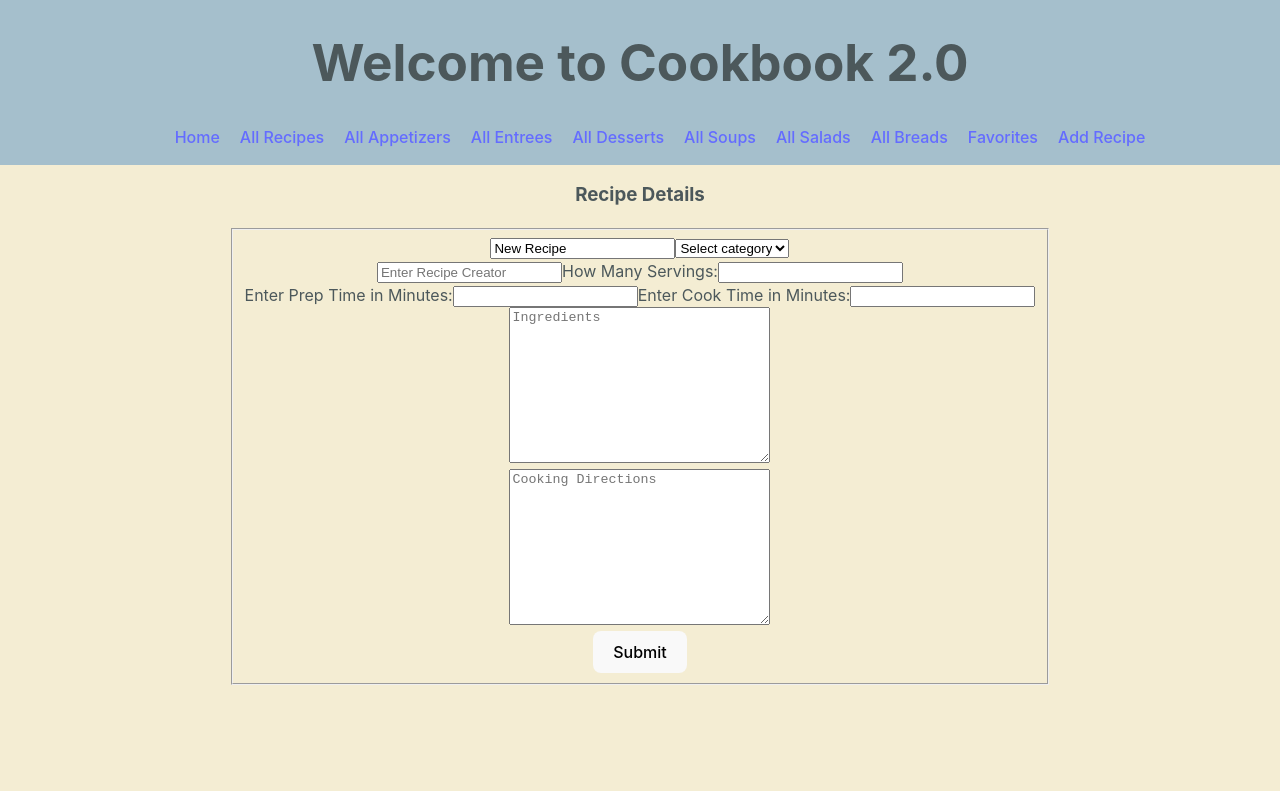
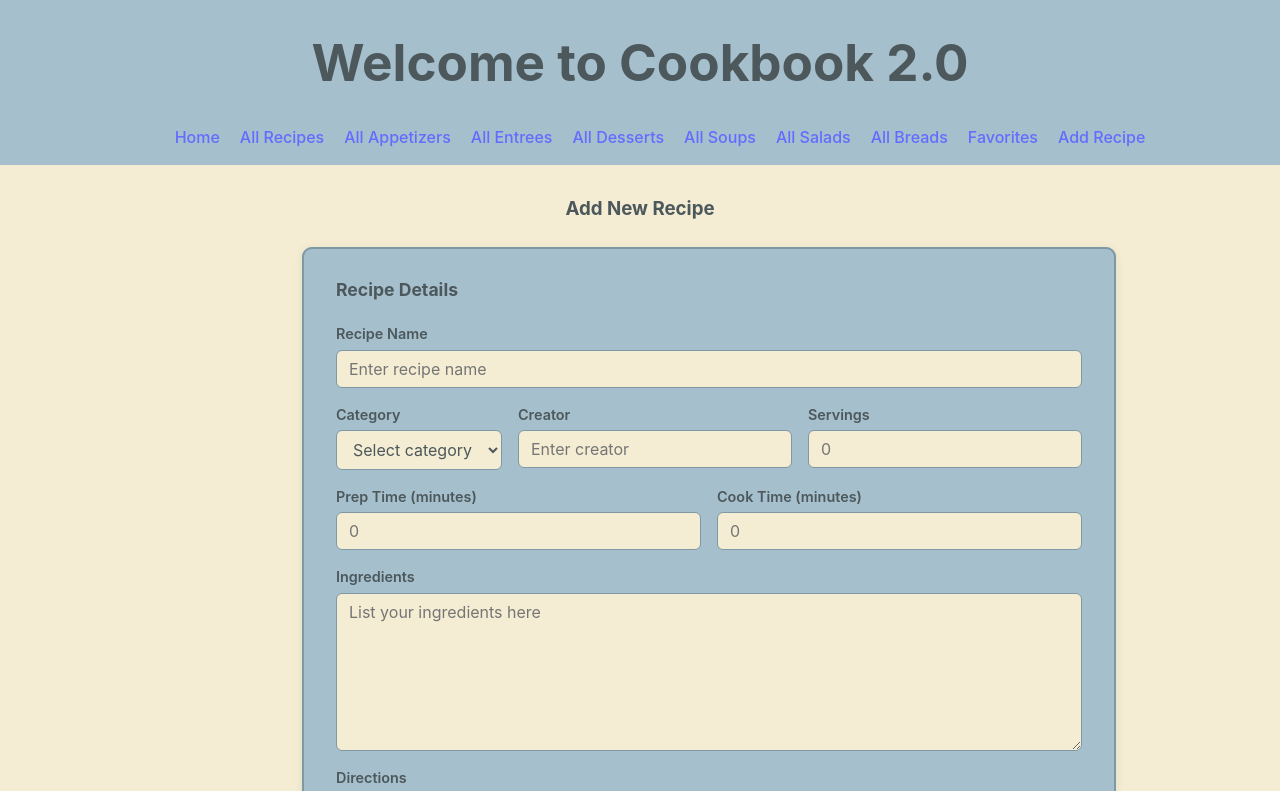
Before and after one commit to Irbricksceo/Cookbook-2.0, a React (Vite) app in the folder cookbookproject.client/: page /CreateEditRecipe in a window 1280 px wide. Shown: the top 791 px of the page. Built offline with nearby package versions, Linux system fonts and the light colour scheme.

Commit message:
Styling of application. Used Claude for practice.

```diff
--- a/cookbookproject.client/src/Components/CreateEditRecipe.jsx
+++ b/cookbookproject.client/src/Components/CreateEditRecipe.jsx
@@ -1,5 +1,6 @@
 import { useState } from 'react'
 import { useLocation, useNavigate } from 'react-router'
+import '../Styles/CreateEditRecipe.css'
 
 function CreateEditRecipe() {
 
@@ -7,7 +8,7 @@ function CreateEditRecipe() {
     const location = useLocation()
     const editingItem = location.state?.editingRecipe ? location.state.editingRecipe : {
         id: '',
-        name: 'New Recipe',
+        name: '',
         category: '',
         ingredients: '',
         steps: '',
@@ -31,6 +32,8 @@ function CreateEditRecipe() {
     const [servingsCount, setServingsCount] = useState(editingItem.servingsCount ?? "");
     const [isFavorite] = useState(editingItem.isFavorite ?? false);
 
+    const isEditing = !!(editingItem.id && editingItem.id !== '');
+
     const handleSubmit = async (e) => {
         e.preventDefault();
 
@@ -49,8 +52,8 @@ function CreateEditRecipe() {
         };
 
         try {
-            const url = editingItem.id && editingItem.id !== '' ? `https://localhost:7041/api/recipes/${editingItem.id}` : 'https://localhost:7041/api/recipes';
-            const method = editingItem.id && editingItem.id !== '' ? 'PUT' : 'POST';
+            const url = isEditing ? `https://localhost:7041/api/recipes/${editingItem.id}` : 'https://localhost:7041/api/recipes';
+            const method = isEditing ? 'PUT' : 'POST';
 
             const res = await fetch(url, {
                 method,
@@ -63,7 +66,6 @@ function CreateEditRecipe() {
                 throw new Error(text || `${res.status} ${res.statusText}`);
             }
 
-            // on success navigate back to home or list
             navigate('/');
         } catch (err) {
             console.error('Failed to save recipe', err);
@@ -74,31 +76,35 @@ function CreateEditRecipe() {
     return (
         <div>
             <div className="contentHeader">
-                <h3>Editing {editingItem.name}</h3>
+                <h3>{isEditing ? `Editing ${editingItem.name}` : 'Add New Recipe'}</h3>
             </div>
             <div className="editForm">
-                <h3>Recipe Details</h3>
                 <fieldset>
                     <form onSubmit={handleSubmit}>
+                        <h3 className="formTitle">Recipe Details</h3>
+                        <div className="formGroup">
+                            <label htmlFor="recipeName">Recipe Name</label>
                             <input
                                 type="text"
                                 name="recipeName"
                                 id="recipeName"
                                 value={recipeName}
-                            onChange={(e) =>
-                                setRecipeName(e.target.value)
-                            }
-                            placeholder="Enter Recipe Name"
+                                onChange={(e) => setRecipeName(e.target.value)}
+                                placeholder="Enter recipe name"
                                 required
                             />
+                        </div>
+
+                        <div className="formRow formRow-3">
+                            <div className="formGroup">
+                                <label htmlFor="recipeCategory">Category</label>
                                 <select
                                     name="recipeCategory"
                                     id="recipeCategory"
                                     value={recipeCategory}
-                            onChange={(e) =>
-                                setRecipeCategory(e.target.value)
-                            }
-                            required >
+                                    onChange={(e) => setRecipeCategory(e.target.value)}
+                                    required
+                                >
                                     <option value="">Select category</option>
                                     <option value="Appetizers">Appetizers</option>
                                     <option value="Entrees">Entrees</option>
@@ -107,80 +113,84 @@ function CreateEditRecipe() {
                                     <option value="Salads">Salads</option>
                                     <option value="Breads">Breads</option>
                                 </select>
-                        <br></br>
+                            </div>
+                            <div className="formGroup">
+                                <label htmlFor="creator">Creator</label>
                                 <input
                                     type="text"
                                     name="creator"
                                     id="creator"
                                     value={creator}
-                            onChange={(e) =>
-                                setCreator(e.target.value)
-                            }
-                            placeholder="Enter Recipe Creator"
+                                    onChange={(e) => setCreator(e.target.value)}
+                                    placeholder="Enter creator"
                                     required
                                 />
-                        <label htmlFor="servingsCount">How Many Servings:</label>
+                            </div>
+                            <div className="formGroup">
+                                <label htmlFor="servingsCount">Servings</label>
                                 <input
                                     type="number"
                                     name="servingsCount"
                                     id="servingsCount"
                                     value={servingsCount}
-                            onChange={(e) =>
-                                setServingsCount(e.target.value)
-                            }
+                                    onChange={(e) => setServingsCount(e.target.value)}
+                                    placeholder="0"
                                 />
-                        <br></br>
-                        <label htmlFor="prepTime">Enter Prep Time in Minutes:</label>
+                            </div>
+                        </div>
+
+                        <div className="formRow formRow-2">
+                            <div className="formGroup">
+                                <label htmlFor="prepTime">Prep Time (minutes)</label>
                                 <input
                                     type="number"
                                     name="prepTime"
                                     id="prepTime"
                                     value={prepTime}
-                            onChange={(e) =>
-                                setPrepTime(e.target.value)
-                            }
+                                    onChange={(e) => setPrepTime(e.target.value)}
+                                    placeholder="0"
                                 />
-                        <label htmlFor="cookTime">Enter Cook Time in Minutes:</label>
+                            </div>
+                            <div className="formGroup">
+                                <label htmlFor="cookTime">Cook Time (minutes)</label>
                                 <input
                                     type="number"
                                     name="cookTime"
                                     id="cookTime"
                                     value={cookTime}
-                            onChange={(e) =>
-                                setCookTime(e.target.value)
-                            }
+                                    onChange={(e) => setCookTime(e.target.value)}
+                                    placeholder="0"
                                 />
-                        <br></br>
+                            </div>
+                        </div>
+
+                        <div className="formGroup">
+                            <label htmlFor="ingredients">Ingredients</label>
                             <textarea
                                 name="ingredients"
                                 id="ingredients"
-                            cols="30"
-                            rows="10"
                                 value={ingredients}
-                            onChange={(e) =>
-                                setIngredients(e.target.value)
-                            }
-                            placeholder="Ingredients"
+                                onChange={(e) => setIngredients(e.target.value)}
+                                placeholder="List your ingredients here"
                                 required
-                        ></textarea>
-                        <br></br>
+                            />
+                        </div>
+
+                        <div className="formGroup">
+                            <label htmlFor="steps">Directions</label>
                             <textarea
                                 name="steps"
                                 id="steps"
-                            cols="30"
-                            rows="10"
                                 value={steps}
-                            onChange={(e) =>
-                                setSteps(e.target.value)
-                            }
-                            placeholder="Cooking Directions"
+                                onChange={(e) => setSteps(e.target.value)}
+                                placeholder="Step-by-step cooking directions"
                                 required
-                        ></textarea>
-                        <br></br>
-                        <button
-                            type="submit"
-                            value="Submit"
-                        >Submit</button>
+                            />
+                        </div>
+
+                        <button type="submit">
+                            {isEditing ? 'Save Changes' : 'Add Recipe'}
+                        </button>
                     </form>
                 </fieldset>
             </div>
--- a/cookbookproject.client/src/Components/RecipeData.jsx
+++ b/cookbookproject.client/src/Components/RecipeData.jsx
@@ -1,7 +1,8 @@
 import { useLocation } from 'react-router'
 import { NavLink } from "react-router-dom"
+import '../Styles/RecipeData.css'
+
 function RecipeData() {
-    //retrieve recipe from state
     const location = useLocation()
     const { recipeInfo } = location.state
 
@@ -9,25 +10,33 @@ function RecipeData() {
         <div>
             <div className="contentHeader">
                 <h2>{recipeInfo.name}</h2>
+            </div>
+            <div className="recipeCard">
+                <div className="recipeCardHeader">
+                    <p className="recipeCreator">By {recipeInfo.creator}</p>
+                    <div className="recipeMeta">
+                        <span className="metaChip">Prep: {recipeInfo.prepTime} min</span>
+                        <span className="metaChip">Cook: {recipeInfo.cookTime} min</span>
+                        {recipeInfo.servingsCount
+                            ? <span className="metaChip">Serves {recipeInfo.servingsCount}</span>
+                            : null}
+                    </div>
                     <NavLink
+                        className="editButton"
                         to="/CreateEditRecipe"
-                    state={{ editingRecipe:  recipeInfo }}
-             >Edit</NavLink>
+                        state={{ editingRecipe: recipeInfo }}
+                    >Edit Recipe</NavLink>
+                </div>
 
-        </div>
-        <div>
-            <h3>Recipe By: {recipeInfo.creator }</h3>
-            <p>Prep Time: {recipeInfo.prepTime}</p>
-            <p>Cook Time: {recipeInfo.cookTime}</p>
-            {recipeInfo.servingsCount ? <p>Serves {recipeInfo.servingsCount}</p> : <p>Serving Count Not Specified</p>}
-            <br></br>
-
+                <div className="recipeSection">
                     <h3>Ingredients</h3>
                     <p>{recipeInfo.ingredients}</p>
-            <br></br>
+                </div>
 
+                <div className="recipeSection">
                     <h3>Directions</h3>
                     <p>{recipeInfo.steps}</p>
+                </div>
             </div>
         </div>
     );
--- a/cookbookproject.client/src/Components/RecipeGrid.jsx
+++ b/cookbookproject.client/src/Components/RecipeGrid.jsx
@@ -1,7 +1,7 @@
 import RecipePreview from './RecipePreview'
-import { dummyRecipeList } from '../Resources/Constants'
 import { useLocation } from 'react-router'
 import { useEffect, useState } from 'react'
+import '../Styles/RecipeGrid.css'
 
 function RecipeGrid() {
 
@@ -19,7 +19,6 @@ function RecipeGrid() {
                 const data = await res.json();
                 if (mounted) setRecipeList(data);
             } catch (err) {
-                // optionally handle error
                 console.error('Failed to load recipes', err);
             } finally {
                 if (mounted) setLoading(false);
@@ -52,13 +51,13 @@ function RecipeGrid() {
             <div className="contentHeader">
                 <h3>Recipe List</h3>
             </div>
-                    <div>
-                        <p>Showing All Recipies of Type {navCategory}</p>
-                        <br></br>
-                        {
-                            displayed.map((recipe) => (
-                            <RecipePreview key={recipe.id} recipe={recipe}></RecipePreview>
+            <div className="recipeGridContainer">
+                <p className="recipeGridSubtitle">Showing all recipes of type: {navCategory}</p>
+                <div className="recipeGrid">
+                    {displayed.map((recipe) => (
+                        <RecipePreview key={recipe.id} recipe={recipe} />
                     ))}
+                </div>
             </div>
         </div>
     );
--- a/cookbookproject.client/src/Components/RecipePreview.jsx
+++ b/cookbookproject.client/src/Components/RecipePreview.jsx
@@ -1,21 +1,22 @@
-
 import PropTypes from 'prop-types';
 import { NavLink } from "react-router-dom"
 import '../Styles/RecipePreview.css';
+
 function RecipePreview(props) {
-
-   let recipeDetails = props.recipe
+    const recipeDetails = props.recipe;
 
     return (
         <NavLink
+            className="recipePreviewLink"
             to="/Recipe/"
             state={{ recipeInfo: recipeDetails }}
         >
-        <div className="recipePreview">
-            <h3>{recipeDetails.name}</h3>
-            <p>Prep Time : {recipeDetails.prepTime}</p>
-            <p>Cook Time: {recipeDetails.cookTime}</p>
-            <br></br>
+            <div className="recipePreview">
+                <h3>{recipeDetails.name}</h3>
+                <div className="recipePreviewMeta">
+                    <span>Prep: {recipeDetails.prepTime} min</span>
+                    <span>Cook: {recipeDetails.cookTime} min</span>
+                </div>
             </div>
         </NavLink>
     );
--- a/cookbookproject.client/src/Styles/App.css
+++ b/cookbookproject.client/src/Styles/App.css
@@ -24,3 +24,7 @@ body {
     background-color: #F4EDD3;
     color: #4C585B;
 }
+
+.content {
+    padding-top: 9rem;
+}
--- /dev/null
+++ b/cookbookproject.client/src/Styles/CreateEditRecipe.css
@@ -0,0 +1,98 @@
+.editForm {
+    text-align: left;
+    max-width: 680px;
+    margin: 1.5rem auto 0;
+}
+
+.editForm fieldset {
+    border: 2px solid #7E99A3;
+    border-radius: 10px;
+    padding: 1.75rem 2rem;
+    background-color: #A5BFCC;
+    box-shadow: 0 2px 8px rgba(76, 88, 91, 0.12);
+}
+
+.formTitle {
+    margin: 0 0 1.25rem 0;
+    font-size: 1.1rem;
+    font-weight: 700;
+    color: #4C585B;
+}
+
+.formGroup {
+    display: flex;
+    flex-direction: column;
+    margin-bottom: 1rem;
+}
+
+.formGroup label {
+    font-weight: 600;
+    font-size: 0.9rem;
+    margin-bottom: 0.3rem;
+    color: #4C585B;
+}
+
+.formGroup input,
+.formGroup select,
+.formGroup textarea {
+    padding: 0.5rem 0.75rem;
+    border: 1px solid #7E99A3;
+    border-radius: 6px;
+    background-color: #F4EDD3;
+    color: #4C585B;
+    font-size: 1rem;
+    font-family: inherit;
+    transition: border-color 0.15s, box-shadow 0.15s;
+}
+
+.formGroup input:focus,
+.formGroup select:focus,
+.formGroup textarea:focus {
+    outline: none;
+    border-color: #4C585B;
+    box-shadow: 0 0 0 2px rgba(76, 88, 91, 0.15);
+}
+
+.formGroup textarea {
+    resize: vertical;
+    min-height: 140px;
+}
+
+.formRow {
+    display: grid;
+    gap: 1rem;
+    margin-bottom: 1rem;
+}
+
+.formRow-3 {
+    grid-template-columns: 2fr 2fr 1fr;
+}
+
+.formRow-2 {
+    grid-template-columns: 1fr 1fr;
+}
+
+.formRow .formGroup {
+    margin-bottom: 0;
+}
+
+.editForm button[type="submit"] {
+    margin-top: 0.5rem;
+    padding: 0.6rem 2rem;
+    background-color: #7E99A3;
+    color: #F4EDD3;
+    border: none;
+    border-radius: 6px;
+    font-size: 1rem;
+    font-weight: 600;
+    cursor: pointer;
+    transition: background-color 0.15s, transform 0.1s;
+}
+
+.editForm button[type="submit"]:hover {
+    background-color: #4C585B;
+}
+
+.editForm button[type="submit"]:active {
+    transform: scale(0.98);
+}
--- /dev/null
+++ b/cookbookproject.client/src/Styles/RecipeData.css
@@ -0,0 +1,71 @@
+.recipeCard {
+    max-width: 680px;
+    margin: 1.5rem auto 0;
+    background-color: #A5BFCC;
+    border: 2px solid #7E99A3;
+    border-radius: 10px;
+    padding: 1.75rem 2rem;
+    box-shadow: 0 2px 8px rgba(76, 88, 91, 0.12);
+    text-align: left;
+}
+
+.recipeCardHeader {
+    margin-bottom: 1.5rem;
+}
+
+.recipeCreator {
+    margin: 0 0 0.75rem 0;
+    font-size: 0.95rem;
+    opacity: 0.8;
+}
+
+.recipeMeta {
+    display: flex;
+    flex-wrap: wrap;
+    gap: 0.6rem;
+    margin-bottom: 1rem;
+}
+
+.metaChip {
+    background-color: #F4EDD3;
+    border: 1px solid #7E99A3;
+    border-radius: 20px;
+    padding: 0.25rem 0.75rem;
+    font-size: 0.85rem;
+    color: #4C585B;
+}
+
+.editButton {
+    display: inline-block;
+    padding: 0.45rem 1.25rem;
+    background-color: #7E99A3;
+    color: #F4EDD3;
+    border-radius: 6px;
+    text-decoration: none;
+    font-size: 0.9rem;
+    font-weight: 600;
+    transition: background-color 0.15s;
+}
+
+.editButton:hover {
+    background-color: #4C585B;
+}
+
+.recipeSection {
+    border-top: 1px solid #7E99A3;
+    padding-top: 1.25rem;
+    margin-top: 1.25rem;
+}
+
+.recipeSection h3 {
+    margin: 0 0 0.6rem 0;
+    font-size: 1rem;
+    font-weight: 700;
+    color: #4C585B;
+}
+
+.recipeSection p {
+    margin: 0;
+    white-space: pre-wrap;
+    line-height: 1.6;
+}
--- /dev/null
+++ b/cookbookproject.client/src/Styles/RecipeGrid.css
@@ -0,0 +1,19 @@
+.recipeGridContainer {
+    max-width: 960px;
+    margin: 1.5rem auto 0;
+    padding: 0 1rem;
+    text-align: left;
+}
+
+.recipeGridSubtitle {
+    margin: 0 0 1.25rem 0;
+    color: #4C585B;
+    opacity: 0.8;
+    font-size: 0.95rem;
+}
+
+.recipeGrid {
+    display: grid;
+    grid-template-columns: repeat(auto-fill, minmax(240px, 1fr));
+    gap: 1rem;
+}
--- a/cookbookproject.client/src/Styles/RecipePreview.css
+++ b/cookbookproject.client/src/Styles/RecipePreview.css
@@ -1,3 +1,34 @@
+.recipePreviewLink {
+    text-decoration: none;
+    color: inherit;
+    display: block;
+}
+
 .recipePreview {
     background-color: #A5BFCC;
+    border: 1px solid #7E99A3;
+    border-radius: 8px;
+    padding: 1rem 1.25rem;
+    text-align: left;
+    box-shadow: 0 2px 6px rgba(76, 88, 91, 0.1);
+    transition: transform 0.15s, box-shadow 0.15s;
 }
+
+.recipePreviewLink:hover .recipePreview {
+    transform: translateY(-3px);
+    box-shadow: 0 6px 14px rgba(76, 88, 91, 0.2);
+}
+
+.recipePreview h3 {
+    margin: 0 0 0.5rem 0;
+    font-size: 1.05rem;
+    color: #4C585B;
+}
+
+.recipePreviewMeta {
+    display: flex;
+    gap: 1rem;
+    font-size: 0.85rem;
+    color: #4C585B;
+    opacity: 0.85;
+}
```
Lines whose indentation alone changed are shown as unchanged.
